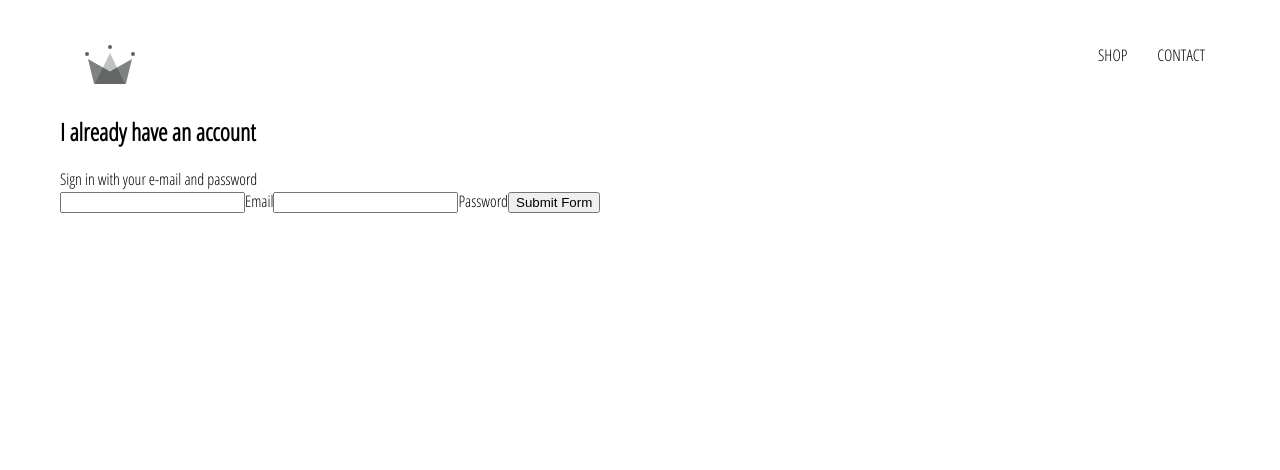
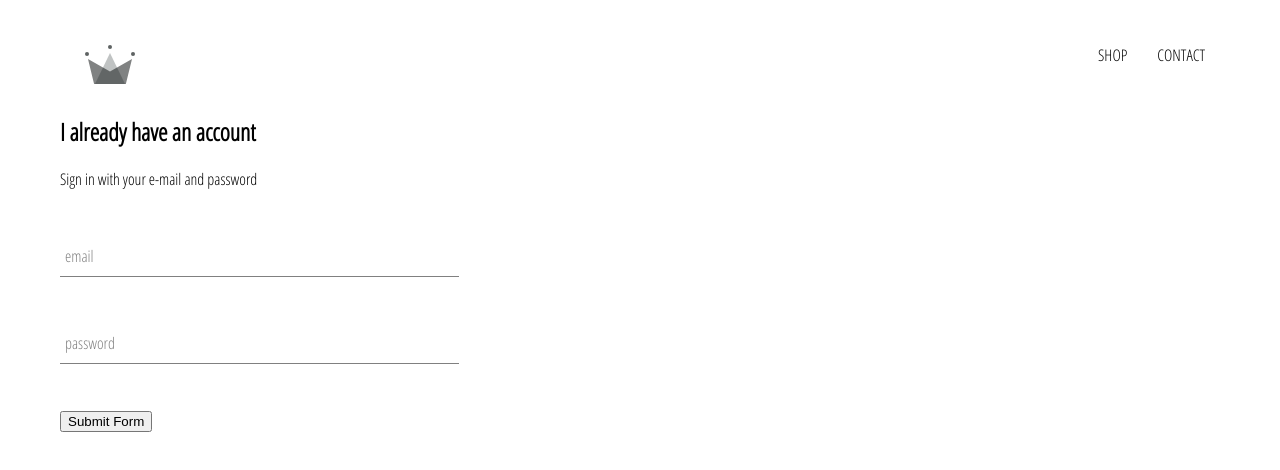
Before and after one commit to julesc00/crwn-clothing, a React (Create React App) app: page /signin in a window 1280 px wide. Shown: the top 470 px of the page. Built offline with nearby package versions, Linux system fonts and the light colour scheme.

Commit message:
after styling

```diff
--- /dev/null
+++ b/src/components/form-input/form-input.component.jsx
@@ -0,0 +1,18 @@
+import React from "react";
+
+import "./form-input.styles.scss";
+
+const FormInput = ({ handleChange, label, ...otherProps }) => (
+  <div className="group">
+    <input className="form-input" onChange={handleChange} {...otherProps} />
+    {
+      label ?
+      <label className={`${otherProps.value.length ? "shrink" : ""} form-input-label`}>
+        {label}
+      </label>
+      : null
+    }
+  </div>
+);
+
+export default FormInput;
--- /dev/null
+++ b/src/components/form-input/form-input.styles.scss
@@ -0,0 +1,54 @@
+$sub-color: grey;
+$main-color: black;
+
+@mixin shrinkLabel {
+  top: -14px;
+  font-size: 12px;
+  color: $main-color;
+}
+
+.group {
+  position: relative;
+  margin: 45px 0;
+
+  .form-input {
+    background: none;
+    background-color: white;
+    color: $sub-color;
+    font-size: 18px;
+    padding: 10px 10px 10px 5px;
+    display: block;
+    width: 100%;
+    border: none;
+    border-radius: 0;
+    border-bottom: 1px solid $sub-color;
+    margin: 25px 0;
+
+    &:focus {
+      outline: none;
+    }
+
+    &:focus ~ .form-input-label {
+      @include shrinkLabel();
+    }
+  }
+
+  input[type='password'] {
+    letter-spacing: 0.3em;
+  }
+
+  .form-input-label {
+    color: $sub-color;
+    font-size: 16px;
+    font-weight: normal;
+    position: absolute;
+    pointer-events: none;
+    left: 5px;
+    top: 10px;
+    transition: 300ms ease all;
+
+    &.shrink {
+      @include shrinkLabel();
+    }
+  }
+}
--- a/src/components/sign-in/sign-in.component.jsx
+++ b/src/components/sign-in/sign-in.component.jsx
@@ -1,4 +1,6 @@
 import React from "react";
+
+import FormInput from "../../components/form-input/form-input.component";
 
 import "./sign-in.styles.scss";
 
@@ -31,23 +33,22 @@ class SignIn extends React.Component {
         <span>Sign in with your e-mail and password</span>
 
         <form onSubmit={this.handleSubmit}>
-          <input
+          <FormInput
             name="email"
             type="email"
-            onChange={this.handleChange}
+            handleChange={this.handleChange}
             value={this.state.email}
+            label="email"
             required
           />
-          <label>Email</label>
-          <input
+          <FormInput
             name="password"
             type="password"
             value={this.state.password}
-            onChange={this.handleChange}
+            handleChange={this.handleChange}
+            label="password"
             required
           />
-          <label>Password</label>
-
           <input type="submit" value="Submit Form" />
         </form>
       </div>
--- a/src/components/sign-in/sign-in.styles.scss
+++ b/src/components/sign-in/sign-in.styles.scss
@@ -0,0 +1,3 @@
+.sign-in {
+  width: 30vw;
+}
```
